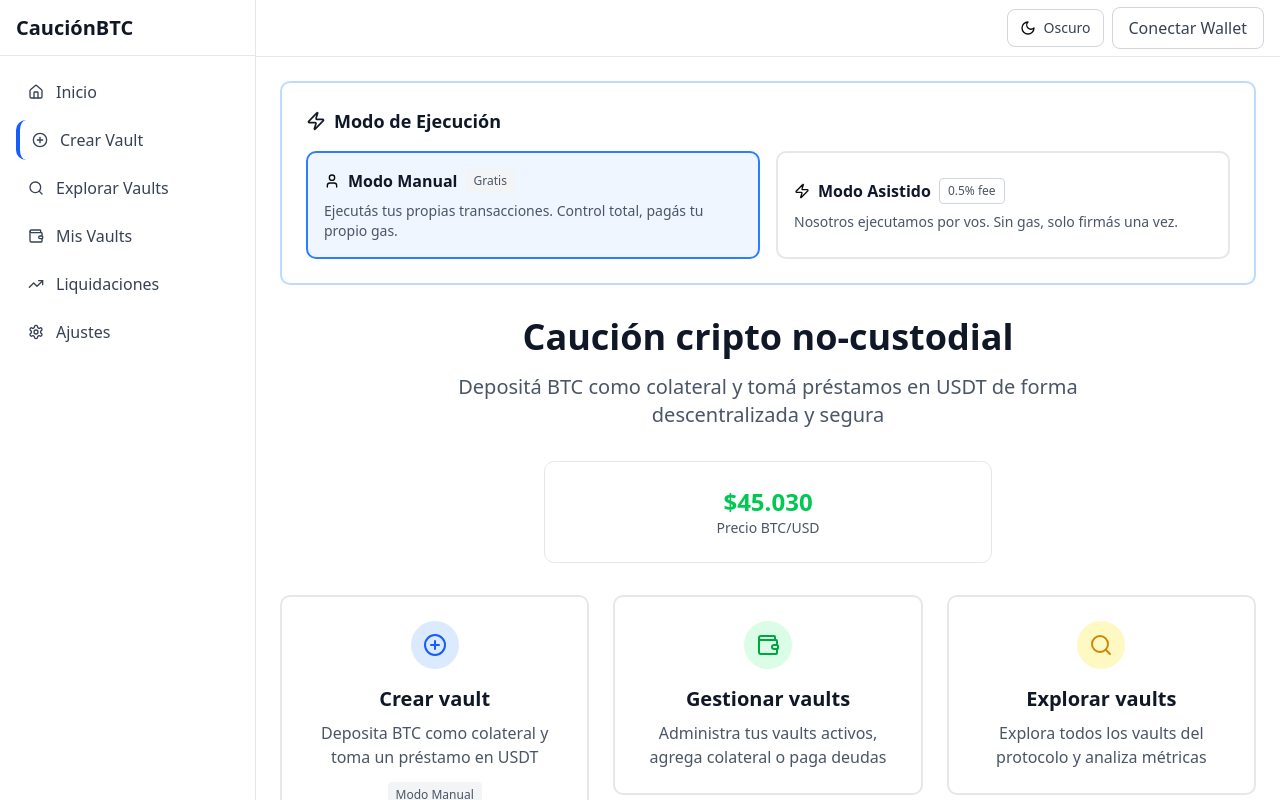
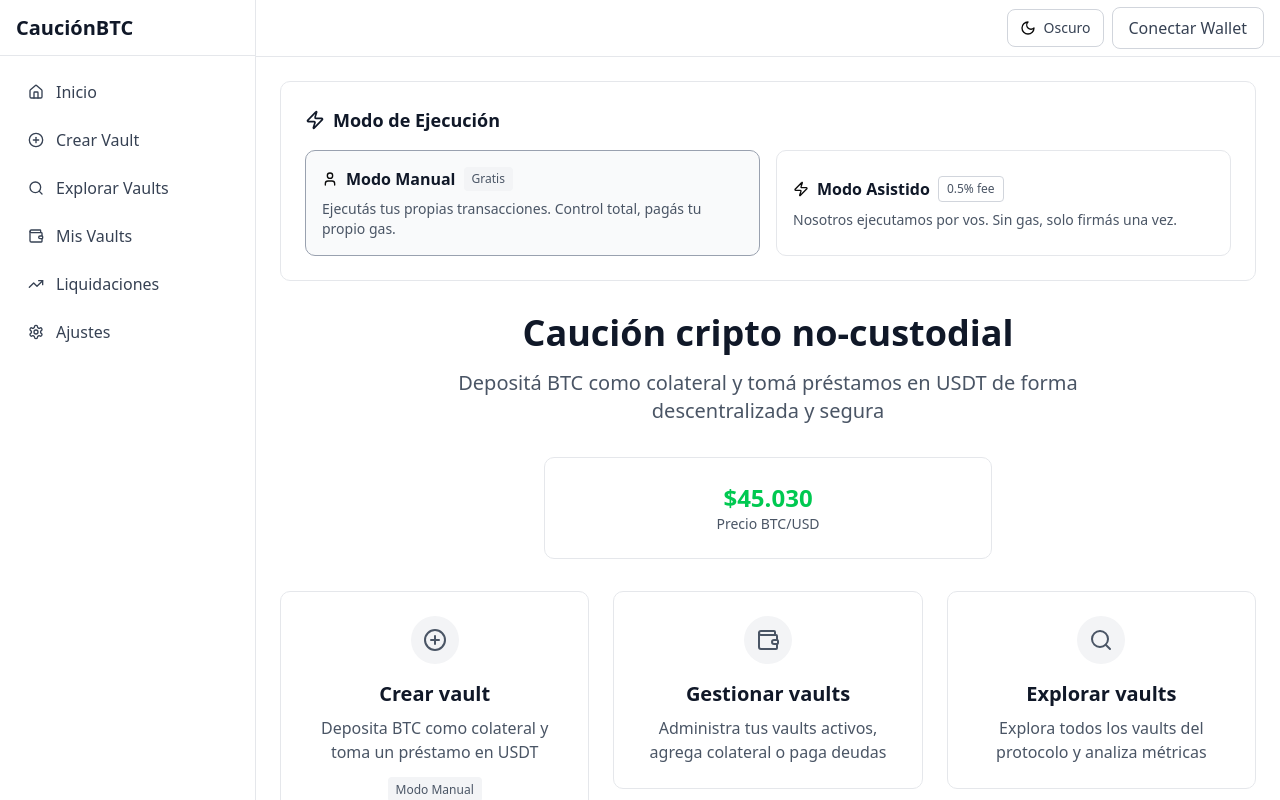
Before and after one commit to Jehp23/proyectoaleph, a Next.js app: page / in a window 1280 px wide. Built offline with nearby package versions, Linux system fonts and the light colour scheme.

Commit message:
refactor: unify homepage aesthetics to black and gray
Remove blue bars and standardize all elements to a uniform, serious style.

#VERCEL_SKIP

Co-authored-by: Luciano Tadeo Lazarte <126998562+Jehp23@users.noreply.github.com>

```diff
--- a/app/page.tsx
+++ b/app/page.tsx
@@ -71,7 +71,7 @@ export default function HomePage() {
             </Link>
             <Link
               href="/new"
-              className="flex items-center gap-3 px-3 py-2 rounded-lg hover:bg-gray-100 dark:hover:bg-gray-700 text-gray-700 dark:text-gray-300 border-l-4 border-blue-600"
+              className="flex items-center gap-3 px-3 py-2 rounded-lg hover:bg-gray-100 dark:hover:bg-gray-700 text-gray-700 dark:text-gray-300"
             >
               <PlusCircle className="h-4 w-4" />
               Crear Vault
@@ -137,7 +137,7 @@ export default function HomePage() {
           {/* Page content */}
           <main className="flex-1 overflow-auto p-6">
             {/* Execution Mode Selector */}
-            <div className="mb-8 p-6 border-2 border-blue-200 dark:border-blue-800 rounded-lg bg-white dark:bg-gray-800">
+            <div className="mb-8 p-6 border border-gray-200 dark:border-gray-700 rounded-lg bg-white dark:bg-gray-800">
               <h3 className="text-lg font-semibold mb-4 text-gray-900 dark:text-white flex items-center gap-2">
                 <Zap className="h-5 w-5" />
                 Modo de Ejecución
@@ -145,9 +145,9 @@ export default function HomePage() {
               <div className="flex flex-col sm:flex-row gap-4">
                 <button
                   onClick={() => setExecutionMode("manual")}
-                  className={`flex-1 p-4 rounded-lg border-2 transition-all ${
+                  className={`flex-1 p-4 rounded-lg border transition-all ${
                     executionMode === "manual"
-                      ? "border-blue-500 bg-blue-50 dark:bg-blue-900/20"
+                      ? "border-gray-400 dark:border-gray-500 bg-gray-50 dark:bg-gray-700"
                       : "border-gray-200 dark:border-gray-600 hover:border-gray-300 dark:hover:border-gray-500"
                   }`}
                 >
@@ -164,9 +164,9 @@ export default function HomePage() {
                 </button>
                 <button
                   onClick={() => setExecutionMode("assisted")}
-                  className={`flex-1 p-4 rounded-lg border-2 transition-all ${
+                  className={`flex-1 p-4 rounded-lg border transition-all ${
                     executionMode === "assisted"
-                      ? "border-blue-500 bg-blue-50 dark:bg-blue-900/20"
+                      ? "border-gray-400 dark:border-gray-500 bg-gray-50 dark:bg-gray-700"
                       : "border-gray-200 dark:border-gray-600 hover:border-gray-300 dark:hover:border-gray-500"
                   }`}
                 >
@@ -205,22 +205,16 @@ export default function HomePage() {
             {/* CTA Cards */}
             <div className="grid grid-cols-1 md:grid-cols-3 gap-6 mb-8">
               <Link href="/new" className="block">
-                <div className="p-6 bg-white dark:bg-gray-800 rounded-lg border-2 border-gray-200 dark:border-gray-700 hover:border-blue-500 dark:hover:border-blue-500 transition-all cursor-pointer group">
+                <div className="p-6 bg-white dark:bg-gray-800 rounded-lg border border-gray-200 dark:border-gray-700 hover:border-gray-400 dark:hover:border-gray-500 transition-all cursor-pointer group">
                   <div className="text-center">
-                    <div className="mx-auto h-12 w-12 rounded-full bg-blue-100 dark:bg-blue-900 flex items-center justify-center mb-4">
-                      <PlusCircle className="h-6 w-6 text-blue-600 dark:text-blue-400" />
+                    <div className="mx-auto h-12 w-12 rounded-full bg-gray-100 dark:bg-gray-700 flex items-center justify-center mb-4">
+                      <PlusCircle className="h-6 w-6 text-gray-600 dark:text-gray-400" />
                     </div>
                     <h3 className="text-xl font-semibold mb-2 text-gray-900 dark:text-white">Crear vault</h3>
                     <p className="text-gray-600 dark:text-gray-400 mb-3">
                       Deposita BTC como colateral y toma un préstamo en USDT
                     </p>
-                    <span
-                      className={`px-2 py-1 rounded text-xs ${
-                        executionMode === "manual"
-                          ? "bg-gray-100 dark:bg-gray-700 text-gray-600 dark:text-gray-400"
-                          : "bg-blue-100 dark:bg-blue-900 text-blue-600 dark:text-blue-400"
-                      }`}
-                    >
+                    <span className="px-2 py-1 bg-gray-100 dark:bg-gray-700 rounded text-xs text-gray-600 dark:text-gray-400">
                       {executionMode === "manual" ? "Modo Manual" : "Modo Asistido"}
                     </span>
                   </div>
@@ -228,10 +222,10 @@ export default function HomePage() {
               </Link>
 
               <Link href="/me" className="block">
-                <div className="p-6 bg-white dark:bg-gray-800 rounded-lg border-2 border-gray-200 dark:border-gray-700 hover:border-green-500 transition-all cursor-pointer">
+                <div className="p-6 bg-white dark:bg-gray-800 rounded-lg border border-gray-200 dark:border-gray-700 hover:border-gray-400 dark:hover:border-gray-500 transition-all cursor-pointer">
                   <div className="text-center">
-                    <div className="mx-auto h-12 w-12 rounded-full bg-green-100 dark:bg-green-900 flex items-center justify-center mb-4">
-                      <Wallet className="h-6 w-6 text-green-600 dark:text-green-400" />
+                    <div className="mx-auto h-12 w-12 rounded-full bg-gray-100 dark:bg-gray-700 flex items-center justify-center mb-4">
+                      <Wallet className="h-6 w-6 text-gray-600 dark:text-gray-400" />
                     </div>
                     <h3 className="text-xl font-semibold mb-2 text-gray-900 dark:text-white">Gestionar vaults</h3>
                     <p className="text-gray-600 dark:text-gray-400">
@@ -242,10 +236,10 @@ export default function HomePage() {
               </Link>
 
               <Link href="/vaults" className="block">
-                <div className="p-6 bg-white dark:bg-gray-800 rounded-lg border-2 border-gray-200 dark:border-gray-700 hover:border-yellow-500 transition-all cursor-pointer">
+                <div className="p-6 bg-white dark:bg-gray-800 rounded-lg border border-gray-200 dark:border-gray-700 hover:border-gray-400 dark:hover:border-gray-500 transition-all cursor-pointer">
                   <div className="text-center">
-                    <div className="mx-auto h-12 w-12 rounded-full bg-yellow-100 dark:bg-yellow-900 flex items-center justify-center mb-4">
-                      <Search className="h-6 w-6 text-yellow-600 dark:text-yellow-400" />
+                    <div className="mx-auto h-12 w-12 rounded-full bg-gray-100 dark:bg-gray-700 flex items-center justify-center mb-4">
+                      <Search className="h-6 w-6 text-gray-600 dark:text-gray-400" />
                     </div>
                     <h3 className="text-xl font-semibold mb-2 text-gray-900 dark:text-white">Explorar vaults</h3>
                     <p className="text-gray-600 dark:text-gray-400">
@@ -290,7 +284,7 @@ export default function HomePage() {
               <div className="flex flex-wrap gap-3">
                 <Link
                   href="/new"
-                  className="flex items-center gap-2 px-4 py-2 bg-blue-600 text-white rounded-md hover:bg-blue-700 transition-colors"
+                  className="flex items-center gap-2 px-4 py-2 bg-gray-600 dark:bg-gray-700 text-white rounded-md hover:bg-gray-700 dark:hover:bg-gray-600 transition-colors"
                 >
                   <PlusCircle className="h-4 w-4" />
                   Crear vault
```
